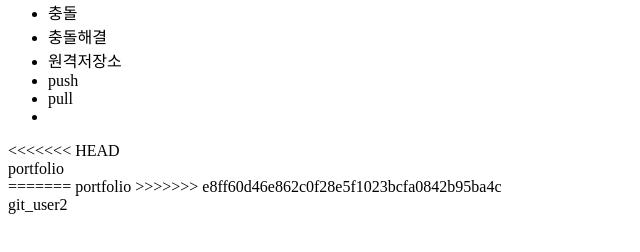
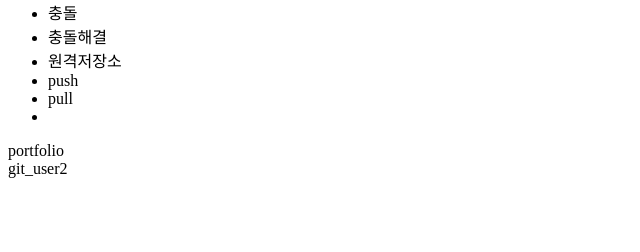
Before and after one commit to finalwoo/git_test, a plain HTML site: page index.html in a window 1280 px wide. Shown: the part 66-318 px from the top of the page, without its empty margins (0-640 px from the left). Drawn offline with Linux system fonts and the light colour scheme.

Commit message:
줄내림수정 거부

```diff
--- a/index.html
+++ b/index.html
@@ -14,14 +14,8 @@
             <li></li>
         </ul>
         <div>
-<<<<<<< HEAD
             <div>portfolio</div>
         </div>
-=======
-            portfolio
-        </div>
-         <!-- 줄내림 수정 // git_user2-->
->>>>>>> e8ff60d46e862c0f28e5f1023bcfa0842b95ba4c
         <div>git_user2</div>
         <footer>
             <div id="copy"></div>
```
